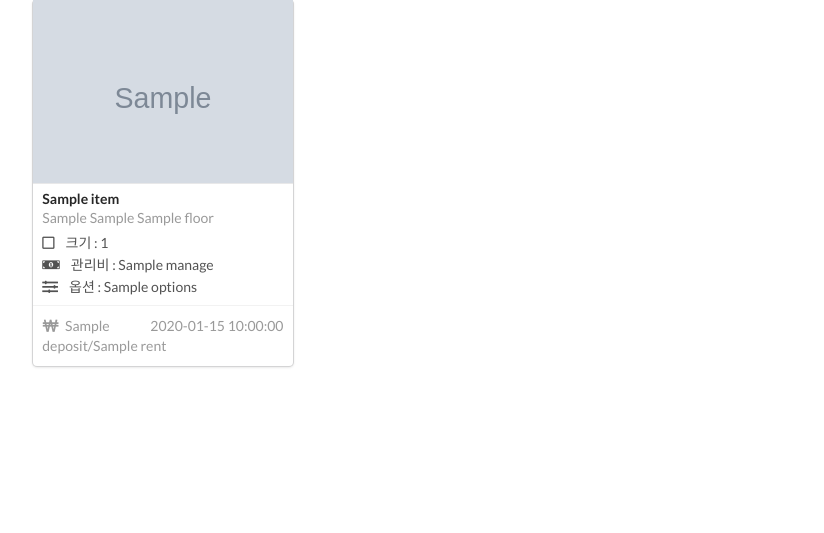
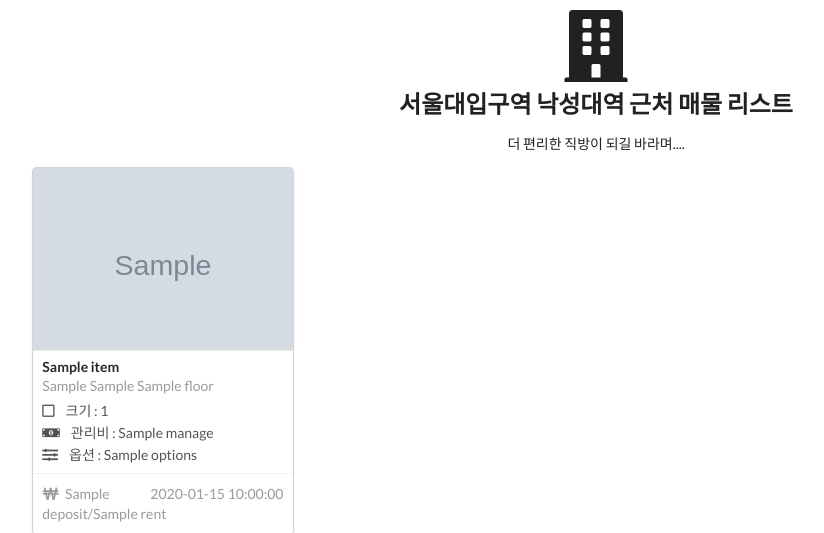
Before and after one commit to toughrogrammer/plz-zigbang, a Flask app: template app/templates/index.html in a window 1280 px wide. Shown: the top 533 px of the page, without its empty margins (44-868 px from the left). Before the commit the page ends 368 px from the top, so only its background shows below. Run offline with Flask 2, Linux system fonts and the light colour scheme; the template is opened without the code that fills it: most values are stand-ins (such as "Sample title", 1, 10 or a date in 2020); grey boxes marked "Sample" are stand-in pictures; some libraries are stand-ins or nearby versions.

Commit message:
페이지 위쪽에 약간 설명 추가

```diff
--- a/app/templates/index.html
+++ b/app/templates/index.html
@@ -26,6 +26,14 @@
   </style>
 </head>
 <body>
+
+<h2 class="ui center aligned icon header" style="margin-top: 10px;">
+  <i class="building icon"></i>
+  서울대입구역 낙성대역 근처 매물 리스트
+</h2>
+<p style="text-align: center;">
+  더 편리한 직방이 되길 바라며....
+</p>
 
 <div class="ui container">
   <div class="ui four column grid">
```
